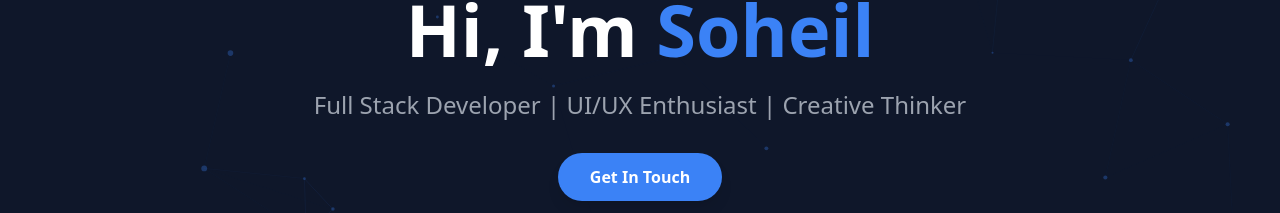
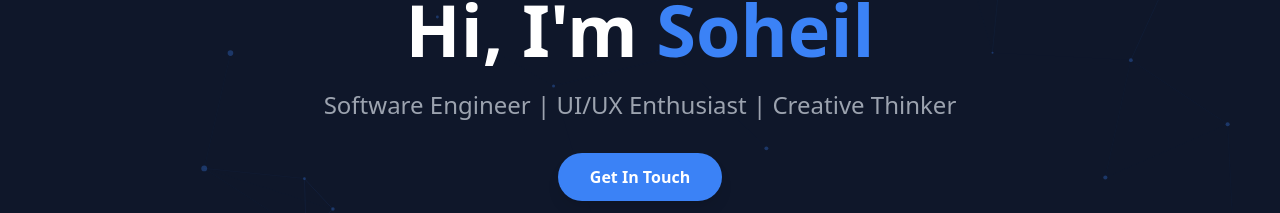
Before and after one commit to Soh1382/srlab.github.io, a React app: page / in a window 1280 px wide. Shown: the part 332-545 px from the top of the page. Built offline with nearby package versions, Linux system fonts and the light colour scheme; the HTML template or start-up script is replaced by a standard one.

Commit message:
change hero

```diff
--- a/src/components/Hero.tsx
+++ b/src/components/Hero.tsx
@@ -19,7 +19,7 @@ const Hero = () => {
                     transition={{ delay: 0.3, duration: 0.8 }}
                     className="text-xl md:text-2xl text-gray-400 mb-8"
                 >
-                    Full Stack Developer | UI/UX Enthusiast | Creative Thinker
+                    Software Engineer | UI/UX Enthusiast | Creative Thinker
                 </motion.p>
                 <motion.a
                     initial={{ scale: 0.8, opacity: 0 }}
```
